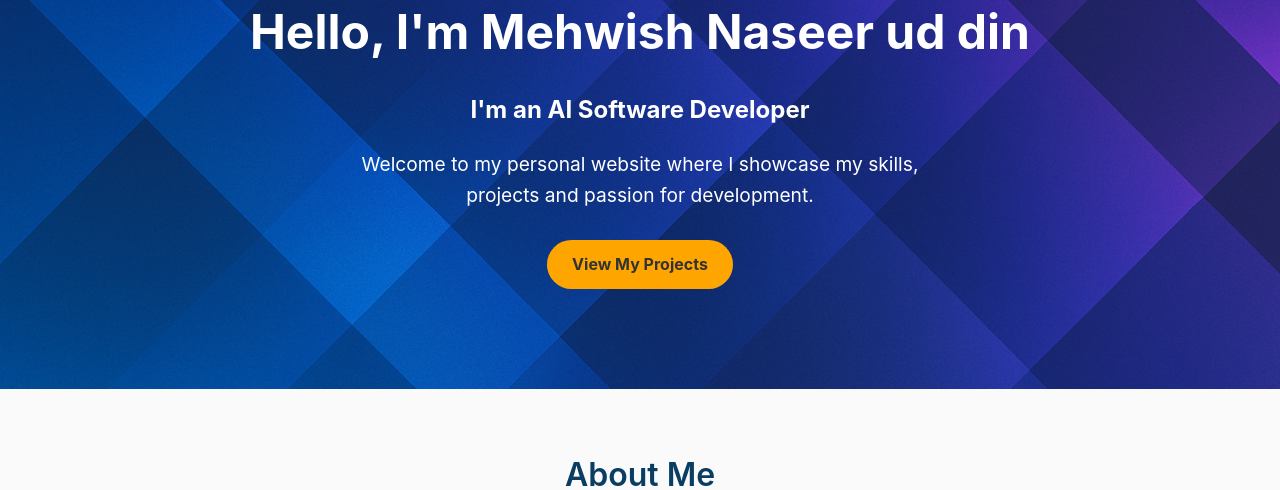
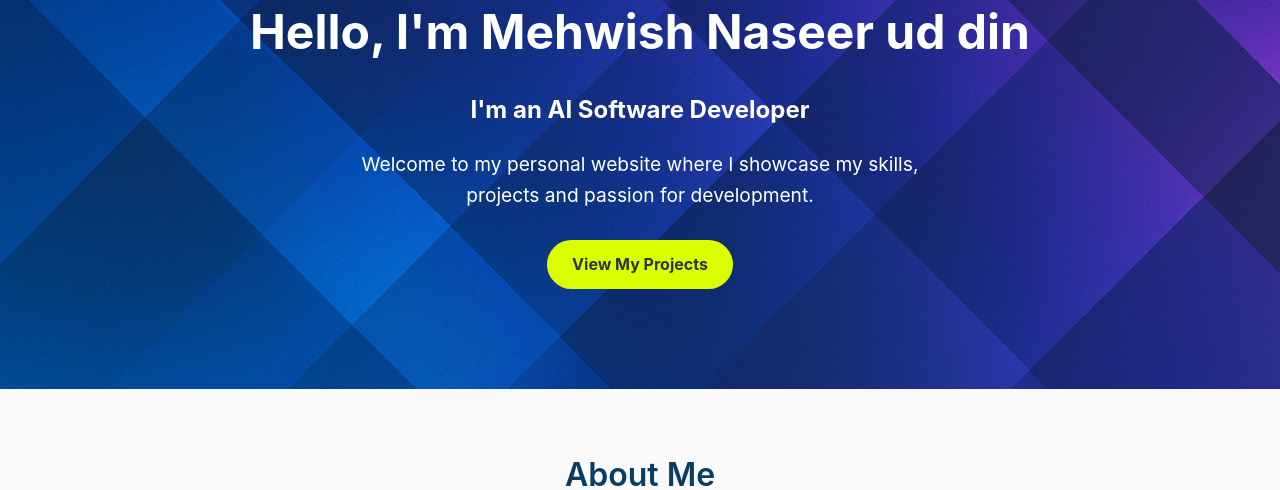
Before and after one commit to Mehwish39/portfolio, a Flask app: page / in a window 1280 px wide. Shown: the part 493-983 px from the top of the page. Run offline with Flask 3, Linux system fonts and the light colour scheme.

Commit message:
Button Color Change

```diff
--- a/static/css/style.css
+++ b/static/css/style.css
@@ -89,7 +89,7 @@ nav ul li a:hover {
 
 .btn {
   display: inline-block;
-  background: #ffa500;
+  background: #d9ff00;
   color: #333;
   padding: 12px 25px;
   border-radius: 25px;
```
